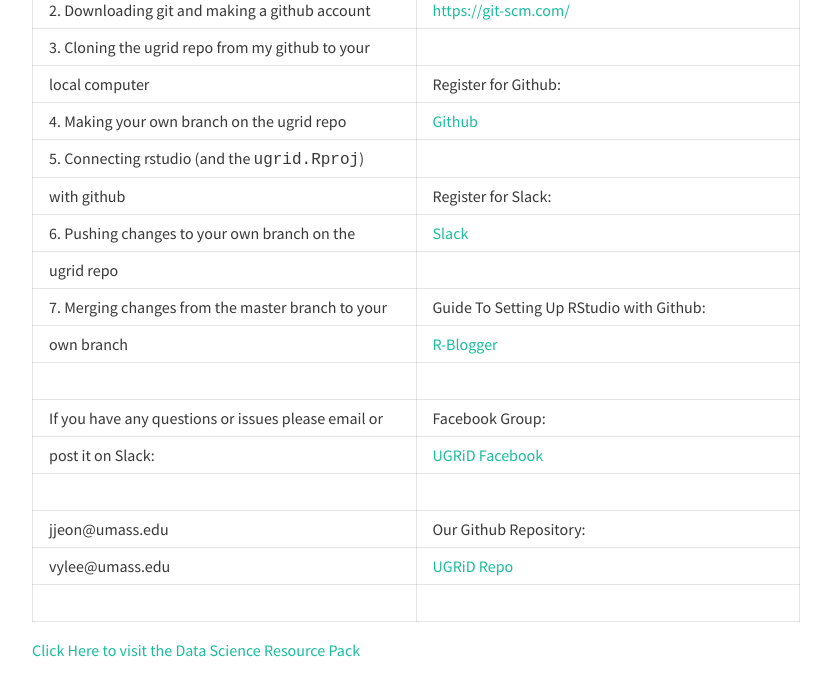
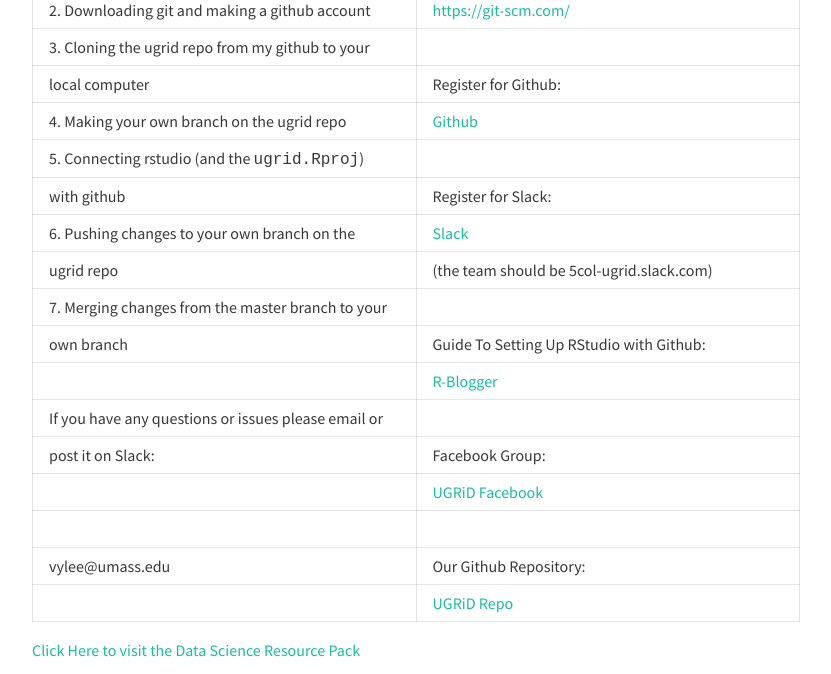
Before and after one commit to sketchplatform/ugriders.github.io, a Jekyll site: the page built from resource.md, in a window 1280 px wide and 900 px high, scrolled down 676 px, cut to the strip 0-674 px from the top of the window. Shown: the whole strip, without its empty margins (224-1055 px from the left). Built offline with Jekyll 4.4.1, drawn with Linux system fonts in a browser that asks for light colours; nearby versions of some CDN libraries.

Commit message:
Update resource.md

```diff
--- a/resource.md
+++ b/resource.md
@@ -19,16 +19,16 @@
 5. Connecting rstudio (and the `ugrid.Rproj`)               |
   with github                                               | Register for Slack:
 6. Pushing changes to your own branch on the                | [Slack](https://slack.com/)
-  ugrid repo                                                |
-7. Merging changes from the master branch to your           | Guide To Setting Up RStudio with Github:
-  own branch                                                | [R-Blogger](https://www.r-bloggers.com/rstudio-and-github/)
+  ugrid repo                                                | (the team should be 5col-ugrid.slack.com)
+7. Merging changes from the master branch to your           |
+  own branch                                                | Guide To Setting Up RStudio with Github:
+                                                            | [R-Blogger](https://www.r-bloggers.com/rstudio-and-github/)
+If you have any questions or issues please email or         |
+post it on Slack:                                           | Facebook Group:
+                                                            | [UGRiD Facebook](https://www.facebook.com/groups/787225494648469/)
                                                             |
-If you have any questions or issues please email or         | Facebook Group:
-post it on Slack:                                           | [UGRiD Facebook](https://www.facebook.com/groups/787225494648469/)
-                                                            |
-jjeon@umass.edu                                             | Our Github Repository:
-vylee@umass.edu                                             | [UGRiD Repo](https://github.com/tommyjee/ugrid)
-                                                            |
+vylee@umass.edu                                             | Our Github Repository:
+                                                            | [UGRiD Repo](https://github.com/tommyjee/ugrid)
 
 [Click Here to visit the Data Science Resource Pack](https://docs.google.com/document/d/1ybqfYYISGWTvPbdcLfyf95g8Sx3HmcP7qFnsJLpAnOw/edit)
 <iframe src="https://docs.google.com/document/d/1ybqfYYISGWTvPbdcLfyf95g8Sx3HmcP7qFnsJLpAnOw/edit/viewform?embedded=true" width="800" height="600" frameborder="0" marginheight="0" marginwidth="0">Loading...</iframe>
```
